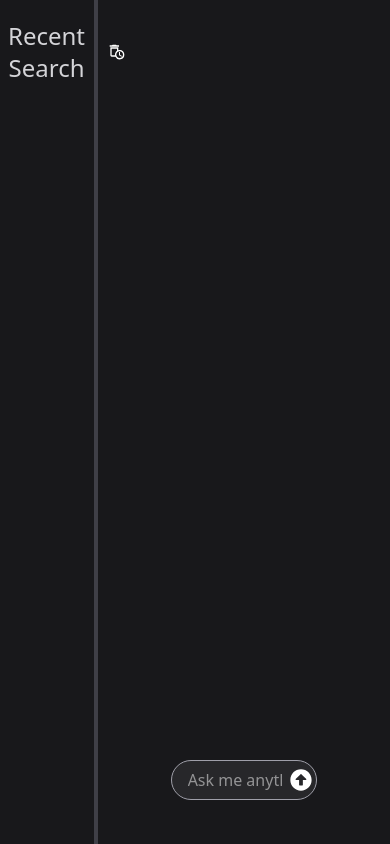
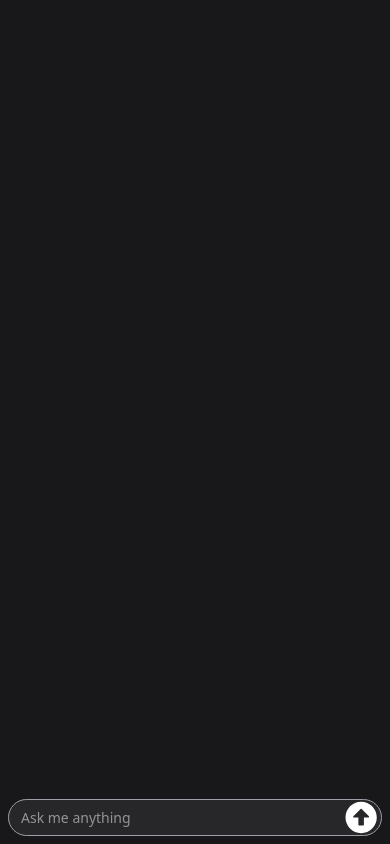
Before and after one commit to shashikant347/Askly, a React (Vite) app: page / in a window 390 px wide. Built offline with nearby package versions, Linux system fonts and the light colour scheme.

Commit message:
responsive

```diff
--- a/src/component/AnswerList.jsx
+++ b/src/component/AnswerList.jsx
@@ -21,14 +21,15 @@ function AnswerList({ ans, id }) {
  return (
   <>
     {id === 0 ? (
-        <span className="">{remove}</span>
+      <span className="text-sm md:text-base">{remove}</span>
     ) : heading ? (
-        <span className="pt-5 text-lg block">{remove}</span>
+      <span className="pt-3 md:pt-5 text-base md:text-lg block">{remove}</span>
     ) : (
-        <span className="pl-4 text-sm">{remove}</span>
+      <span className="pl-2 md:pl-4 text-sm md:text-base">{remove}</span>
     )}
   </>
 );
+
 }
 
 export default AnswerList;
--- a/src/component/Home.jsx
+++ b/src/component/Home.jsx
@@ -93,19 +93,24 @@ function Home() {
   }, [answer]);
 
   return (
-    <div className="grid grid-cols-4 h-screen">
-      <div className="col-span-1">
+    <div className="grid grid-cols-1 md:grid-cols-4 h-screen">
+  {/* Sidebar */}
+  <div className="hidden md:block md:col-span-1">
     <Sidebar
       recentHistory={local}
       ask={setOnhistory}
       clearHistory={setLocal}
-        ></Sidebar>
+    />
   </div>
-      <div className="col-span-3 ">
-        <div ref={scroll} className="h-[90vh] scrollbar-hide overflow-scroll  p-8">
-          <div className="text-white p-3">
+
+  {/* Main Chat Section */}
+  <div className="col-span-1 md:col-span-3 flex flex-col">
+    <div
+      ref={scroll}
+      className="flex-1 h-[80vh] md:h-[90vh] scrollbar-hide overflow-scroll p-4 md:p-8"
+    >
+      <div className="text-white">
         <Loder loding={loding} />
-
         <ul>
           {answer.map((item, index) => (
             <div
@@ -115,13 +120,16 @@ function Home() {
               {item.type === "que" ? (
                 <li
                   key={`q-${index}`}
-                      className=" p-1  pr-3 bg-zinc-600 border-2 border-zinc-600 rounded-bl-3xl rounded-t-3xl  "
+                  className="p-2 md:p-3 bg-zinc-600 border-2 border-zinc-600 rounded-bl-3xl rounded-t-3xl"
                 >
                   <AnswerList ans={item.text} id={index} />
                 </li>
               ) : (
                 item.text.map((ans) => (
-                      <li key={index + Math.random()} className="text-left p-1">
+                  <li
+                    key={index + Math.random()}
+                    className="text-left p-1 md:p-2"
+                  >
                     <AnswerList ans={ans} id={index} />
                   </li>
                 ))
@@ -131,6 +139,9 @@ function Home() {
         </ul>
       </div>
     </div>
+
+    {/* Input Box */}
+    <div className="p-2 md:p-4">
       <InputButton
         setQuestion={setQuestion}
         question={question}
@@ -138,6 +149,8 @@ function Home() {
       />
     </div>
   </div>
+</div>
+
   );
 }
 
--- a/src/component/InputButton.jsx
+++ b/src/component/InputButton.jsx
@@ -6,20 +6,17 @@ export default function InputButton({ setQuestion, askQuestion, question }) {
 
   return (
     <>
-      <div className="bg-zinc-800 w-1/2 text-white m-auto border-zinc-400 border flex rounded-3xl ">
+      <div className="bg-zinc-800 w-full md:w-1/2 text-white m-auto border-zinc-400 border flex rounded-3xl">
         <input
           type="text"
-          className="w-full outline-none h-full p-2 pl-4"
+          className="w-full outline-none h-full p-2 pl-3 text-sm md:text-base"
           placeholder="Ask me anything"
-          name=""
-          id=""
           onChange={(e) => setQuestion(e.target.value)}
           value={question}
           onKeyUp={forEnter}
         />
         <button
-          className="w-8 pr-1 transform transition-transform duration-300
-                     hover:scale-110 cursor-pointer"
+          className="w-10 pr-1 transform transition-transform duration-300 hover:scale-110 cursor-pointer"
           onClick={askQuestion}
         >
           <FaArrowAltCircleUp className="h-full w-full" />
--- a/src/component/Sidebar.jsx
+++ b/src/component/Sidebar.jsx
@@ -7,9 +7,9 @@ function Sidebar({ ask, recentHistory, clearHistory }) {
   };
 
   return (
-    <div className="bg-zinc-900 h-screen p-2 border-zinc-700 border-r-4">
-      <div className="flex gap-6 py-3">
-        <h4 className="  text-center text-2xl text-zinc-300">Recent Search</h4>
+   <div className="bg-zinc-900 h-full md:h-screen p-2 border-zinc-700 border-r-4 md:block hidden">
+  <div className="flex justify-between items-center py-3">
+    <h4 className="text-xl md:text-2xl text-zinc-300">Recent Search</h4>
     <button onClick={removeHestory} className="text-white">
       <MdOutlineAutoDelete />
     </button>
@@ -19,13 +19,14 @@ function Sidebar({ ask, recentHistory, clearHistory }) {
       <li
         onClick={() => ask(item)}
         key={index}
-            className="p-1 cursor-pointer hover:bg-zinc-700 rounded-2xl px-3 truncate  text-zinc-300"
+        className="p-1 cursor-pointer hover:bg-zinc-700 rounded-2xl px-3 truncate text-sm md:text-base text-zinc-300"
       >
         {item}
       </li>
     ))}
   </ul>
 </div>
+
   );
 }
 
```
Lines whose indentation alone changed are shown as unchanged.
